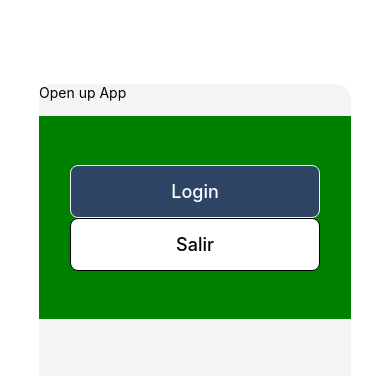
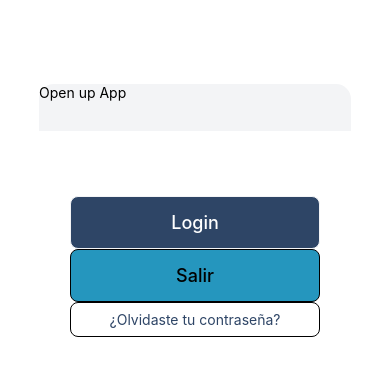
Before and after one commit to acano2791/ProyectoClaseMovil60, a React Native app in the folder ProyectoClaseAngel/: screen / in a window 390 px wide. Shown: the top 376 px of the page. Built offline with nearby package versions, Linux system fonts and the light colour scheme.

Commit message:
- Agregando variable tertiary en CustomButton.tsx y sus estilos - Creando boton handleForgotPassword y sus configuraciones en App.tsx

```diff
--- a/ProyectoClaseAngel/App.tsx
+++ b/ProyectoClaseAngel/App.tsx
@@ -13,6 +13,11 @@ alert("Alerta login desde app"); /*muestra una alerta en el telefono con el mens
     alert("Alerta logout desde app"); /*muestra una alerta en el telefono con el mensaje que esta entre "" */
   }
 
+  const handleForgotPassword = () => {
+    console.log("Prueba desde app ForgotPassword")
+    alert("Olvidé mi contraseña");
+  }
+
   return (  /*Render (lo que se muestra en la pantalla) */
     <View style={styles.container}>
       <View style={styles.card}>
@@ -26,6 +31,10 @@ alert("Alerta login desde app"); /*muestra una alerta en el telefono con el mens
           title={'Salir'}
          onClick={handleOnLogout}
           variant={'secondary'}/>
+        <CustomButton
+        title={'¿Olvidaste tu contraseña?'}
+        onClick={handleForgotPassword}
+        variant={'tertiary'}/>
         </View>
       </View>
     </View>
@@ -45,9 +54,9 @@ const styles = StyleSheet.create({  /*Crea un objeto de estilos optimizados */
     backgroundColor: '#f3f4f6', /* color gris claro */
   },
   buttonsWrapper:{ /* Zona donde van los botoness */
-    backgroundColor: 'green', /* Color del fondo donde van los botones */
-    marginTop: 15, /* Separacion de arriba */
-    height: "30%", /* Ocupa el 30% del alto de la tarjeta */
+    backgroundColor: 'white', /* Color del fondo donde van los botones */
+    marginTop: 30, /* Separacion de arriba */
+    height: "40%", /* Ocupa el 30% del alto de la tarjeta */
     alignItems: "center", /* centra los botones orizontalmente */
     justifyContent : "center"
     /*alignContent: "space-around",  consultar al inge cual usar si justifContent o alingnContent */
--- a/ProyectoClaseAngel/src/components/CustomButton.tsx
+++ b/ProyectoClaseAngel/src/components/CustomButton.tsx
@@ -3,7 +3,7 @@ import { StyleSheet, Text, TouchableOpacity, View } from "react-native"; /* Ipor
 interface CustomButtonProps {  /*Define que propiedades acepta el componente */
     title: string; /* Obligatorio texto del boton */
     onClick:()=> void; /* Obligatorio funcion sin parametros que no retorna nada */
-    variant?: "primary" | "secondary"; /*se le agregaga ? para indicar que la variant no es una variable obligatoria e indica que solo puede ser primaria o secundaria*/
+    variant?: "primary" | "secondary" | "tertiary"; /*se le agregaga ? para indicar que la variant no es una variable obligatoria e indica que solo puede ser primaria o secundaria*/
 }
 export default function CustomButton ({ /* Componente CustomButton */
     title,
@@ -15,7 +15,8 @@ export default function CustomButton ({ /* Componente CustomButton */
     return(       /* Render del boton */
         <TouchableOpacity
         onPress={onClick}  /* onPress={onClick}: cuando lo presionas, ejecuta la función que mandó el padre. */
-        style={styles.container}>
+        style={styles.container}
+        activeOpacity={0.7}>
             <Text
                 style={styles.text}>
                 {title}
@@ -24,22 +25,22 @@ export default function CustomButton ({ /* Componente CustomButton */
     );
 }
 
-const getstyles = (variant: 'primary' | 'secondary') =>   /* Funcion que crea estilos dinamicos */
+const getstyles = (variant: 'primary' | 'secondary' | 'tertiary' ) =>   /* Funcion que crea estilos dinamicos */
     StyleSheet.create({
     container:{
-        paddingVertical: 15, /* padding arriba y abajo. */
+        paddingVertical: variant === "tertiary" ? 8 : 15, /* padding arriba y abajo. */
         alignItems: 'center', /* centra el texto dentro. */
         width: "80%",         /* el botón mide 80% del ancho de su contenedor padre. */
         backgroundColor: /* Operador ternario Si variant es "primary" → fondo azul oscuro. Si no → fondo blanco.: */
-            variant === "primary" ? "#2e4566" : "white" ,  /*el === es una validacion que sea igual a primary el simbolo ? significa si es verdadero se coloca lo que esta dentro de "" y luego : significa si es falso*/
+            variant === "primary" ? "#2e4566" : variant === "secondary" ? "#2596be" : "transparent" ,  /*el === es una validacion que sea igual a primary el simbolo ? significa si es verdadero se coloca lo que esta dentro de "" y luego : significa si es falso*/
         borderRadius: 8,  /* Bordes redondeados */
         borderWidth: 1,   /* Borde de 1px */
         borderColor: variant === "primary" ? "#f3f4f6" : "black",  /* Color del borde: primario: gris clarito secundario: negro */
     },
     text:{   /* Estilo de texto */
         color:
-            variant === "primary" ? "white" : "black",  /* Color del Texto blanco en botón primario, negro en secundario */
-        fontSize: 18, /* Tamaño 18 */
-        fontWeight: "500"  /* peso medio */
+            variant === "primary" ? "white" : variant === "secondary" ? "black" : "#2e4566" ,  /* Color del Texto blanco en botón primario, negro en secundario */
+        fontSize: variant === "tertiary" ? 14 : 18, /* Tamaño 18 */
+        fontWeight: variant === "tertiary" ? "400" : "500"  /* peso medio */
     }
 });
```
